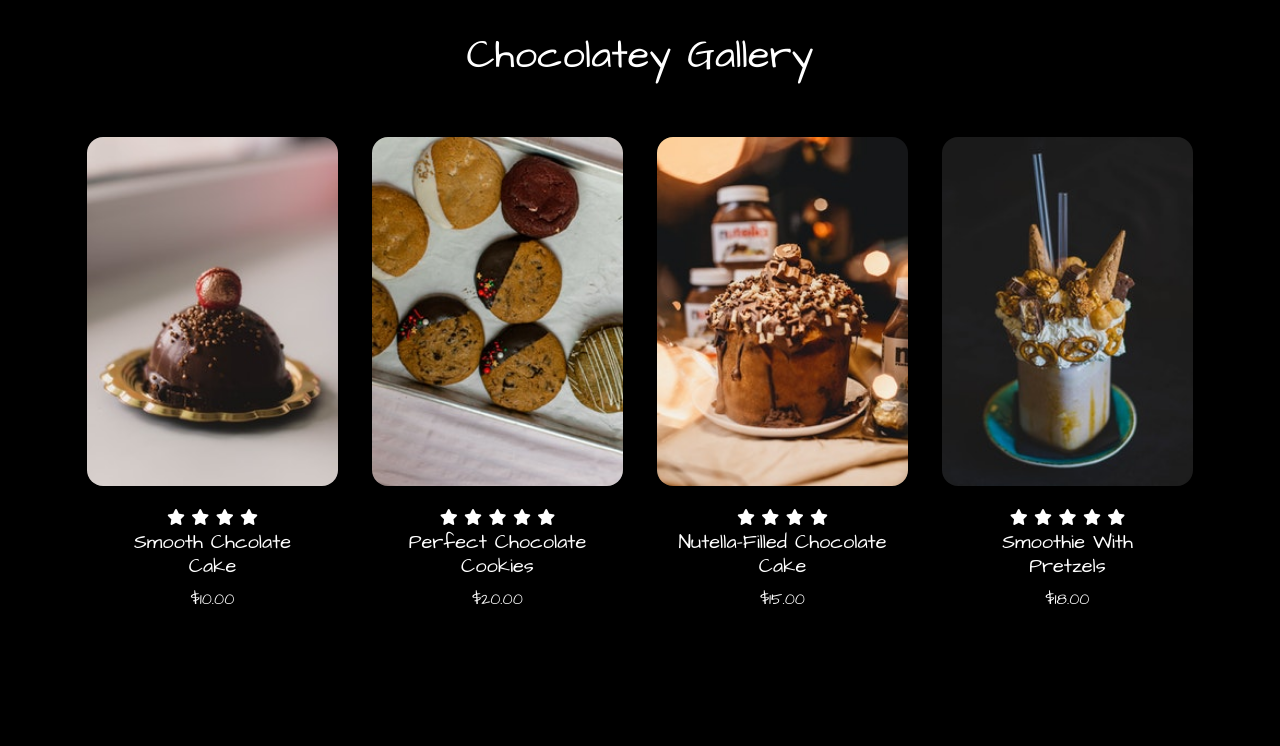
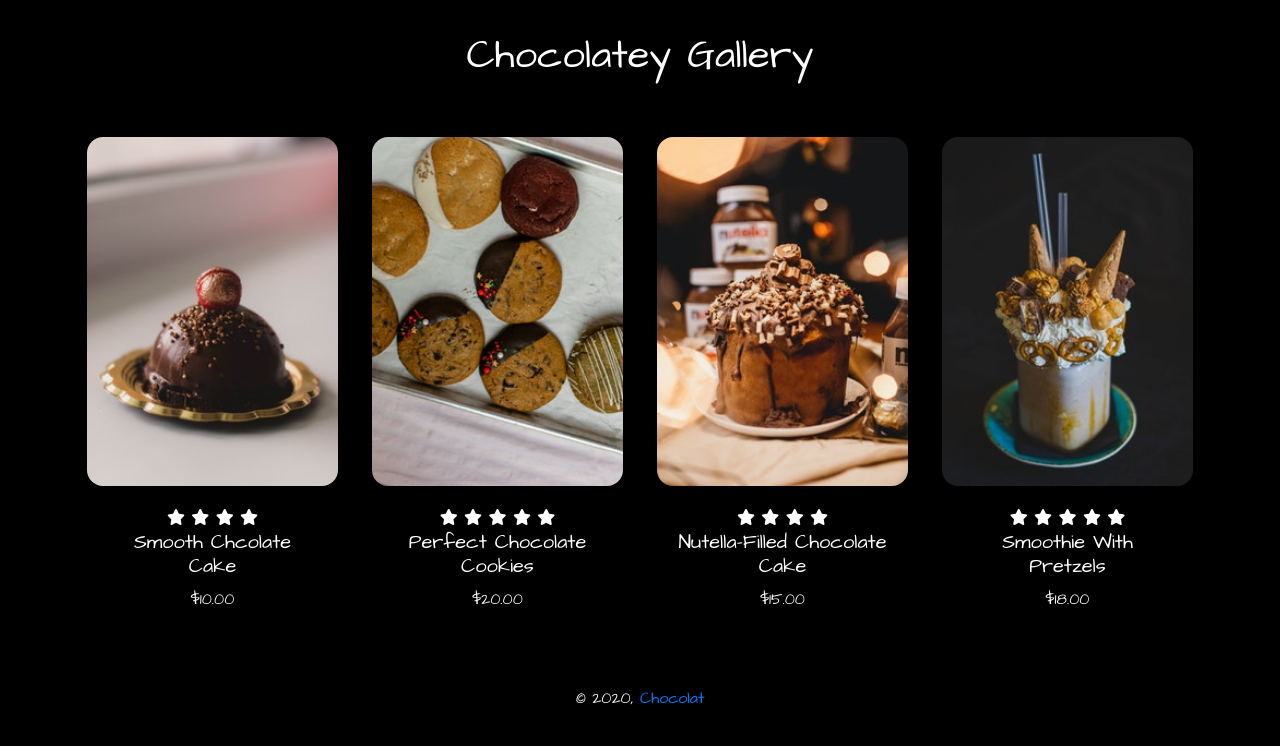
Before and after one commit to miyaParker/chocoGallery, a plain HTML site: page index.html in a window 1280 px wide. Drawn offline with nearby package versions, Linux system fonts and the light colour scheme.

Commit message:
added footer

```diff
--- a/index.html
+++ b/index.html
@@ -78,6 +78,7 @@
     </div>
     </div>
     </main>
+    <footer>&copy; 2020, <a href="https://github.com/miyaParker/chocoGallery">Chocolat</a></footer>
 </body>
 
 </html>
--- a/style.css
+++ b/style.css
@@ -34,3 +34,7 @@ span{
     text-align: center;
     display: block;
 }
+footer{
+    padding: 2rem;
+    text-align: center;
+}
```
